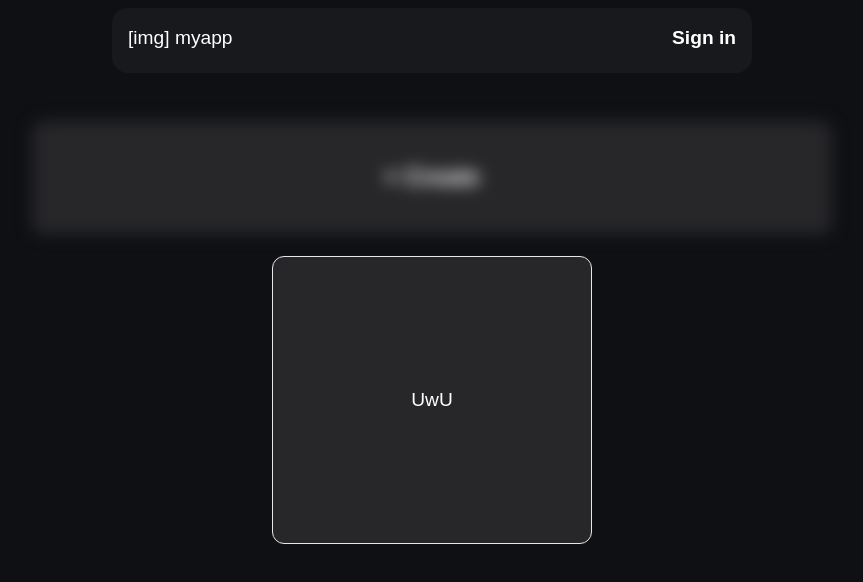
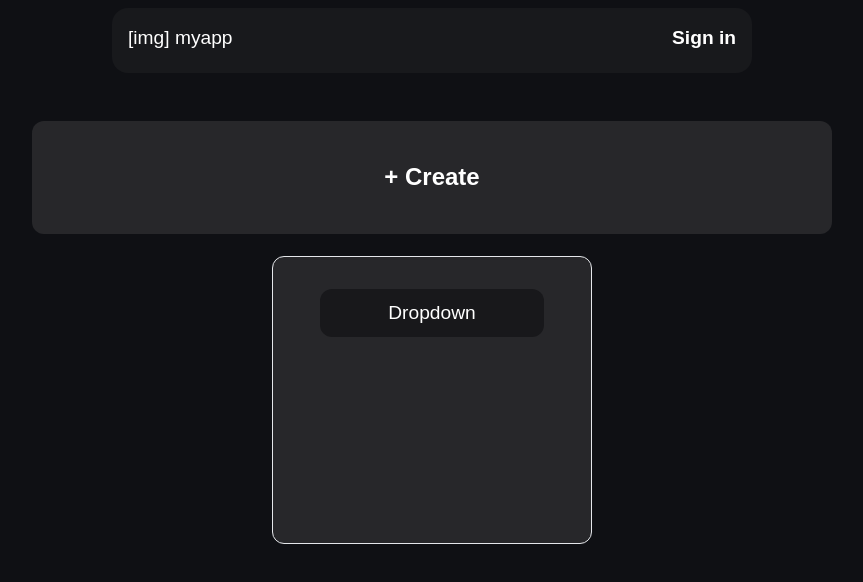
Before and after one commit to ClemPera/flowhi, a React (Vite) app in the folder frontend/: page / in a window 1280 px wide. Both pictures are taken after a click on the button "+ Create". Shown: the top 582 px of the page, without its empty margins (208-1071 px from the left). Built offline with nearby package versions, Linux system fonts and the light colour scheme; no server answers; a web font is replaced by a local one.

Commit message:
small changes

```diff
--- a/frontend/src/App.tsx
+++ b/frontend/src/App.tsx
@@ -18,7 +18,7 @@ function App() {
         document.addEventListener('click', handleWindowClick);
 
         return () => {
-            window.removeEventListener('click', handleWindowClick);
+            document.removeEventListener('click', handleWindowClick);
         }
     });
 
--- a/frontend/src/components/Popup.tsx
+++ b/frontend/src/components/Popup.tsx
@@ -7,8 +7,10 @@ export default function Popup() {
     // addLast();
 
     return(
-        <div id='popup' className='fixed place-content-center text-center rounded-xl border h-72 w-80 bg-zinc-800 left-1/2 top-1/2 transform -translate-x-1/2 -translate-y-1/2 '>
-            UwU
+        <div id='popup' className='fixed flex place-content-center text-center p-8 rounded-xl border h-72 w-80 bg-zinc-800 left-1/2 top-1/2 transform -translate-x-1/2 -translate-y-1/2 '>
+            <div>
+                <button className='rounded-xl bg-zinc-900 w-56 h-12'>Dropdown</button>
+            </div>
         </div>
     )
 }
--- a/frontend/src/index.css
+++ b/frontend/src/index.css
@@ -556,10 +556,6 @@ video {
   display: none;
 }
 
-.pointer-events-none{
-  pointer-events: none;
-}
-
 .static{
   position: static;
 }
@@ -637,28 +633,20 @@ video {
   display: grid;
 }
 
+.h-12{
+  height: 3rem;
+}
+
 .h-2{
   height: 0.5rem;
-}
-
-.h-32{
-  height: 8rem;
 }
 
 .h-5{
   height: 1.25rem;
 }
 
-.h-64{
-  height: 16rem;
-}
-
 .h-72{
   height: 18rem;
-}
-
-.w-32{
-  width: 8rem;
 }
 
 .w-4{
@@ -669,16 +657,12 @@ video {
   width: 1.25rem;
 }
 
+.w-56{
+  width: 14rem;
+}
+
 .w-6{
   width: 1.5rem;
-}
-
-.w-20{
-  width: 5rem;
-}
-
-.w-52{
-  width: 13rem;
 }
 
 .w-80{
@@ -733,10 +717,6 @@ video {
   place-content: center;
 }
 
-.content-center{
-  align-content: center;
-}
-
 .place-self-center{
   place-self: center;
 }
@@ -780,12 +760,21 @@ video {
   background-color: rgb(39 39 42 / var(--tw-bg-opacity, 1));
 }
 
+.bg-zinc-900{
+  --tw-bg-opacity: 1;
+  background-color: rgb(24 24 27 / var(--tw-bg-opacity, 1));
+}
+
 .bg-opacity-40{
   --tw-bg-opacity: 0.4;
 }
 
 .p-4{
   padding: 1rem;
+}
+
+.p-8{
+  padding: 2rem;
 }
 
 .py-10{
@@ -817,11 +806,6 @@ video {
 
 .font-bold{
   font-weight: 700;
-}
-
-.blur{
-  --tw-blur: blur(8px);
-  filter: var(--tw-blur) var(--tw-brightness) var(--tw-contrast) var(--tw-grayscale) var(--tw-hue-rotate) var(--tw-invert) var(--tw-saturate) var(--tw-sepia) var(--tw-drop-shadow);
 }
 
 body {
--- a/frontend/tailwind.config.js
+++ b/frontend/tailwind.config.js
@@ -2,7 +2,7 @@
 export default {
   mode: 'jit',
   content: [
-    "./src/*.{html,js,ts,tsx}",
+    // "./src/*.{html,js,ts,tsx}",
     "./src/components/*.{html,js,ts,tsx}"
   ],
   theme: {
```
